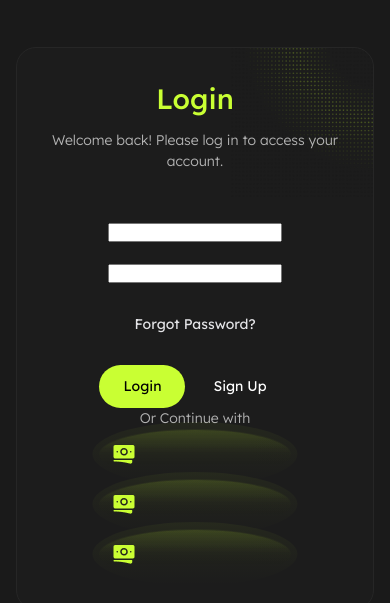
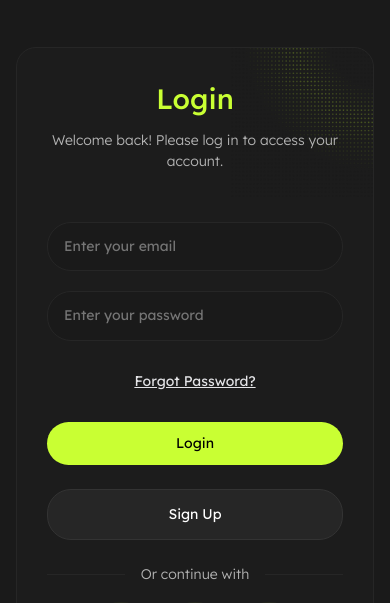
Before and after one commit to hadreemustaffa/yourbank-main, a website built with Vite: page login/index.html in a window 390 px wide. Shown: the part 74-677 px from the top of the page. Built offline with nearby package versions, Linux system fonts and the light colour scheme.

Commit message:
style: complete login page mobile style

```diff
--- a/login/index.html
+++ b/login/index.html
@@ -64,34 +64,38 @@
         <div class="form__input-container">
           <div class="form__input">
             <label for="inputEmail" class="sr-only">Email:</label>
-            <input type="email" name="email" id="inputEmail">
+            <input type="email" name="email" id="inputEmail" placeholder="Enter your email">
             <p class="container__error-message"></p>
           </div>
           <div class="form__input">
             <label for="inputPassword" class="sr-only">Password:</label>
-            <input type="text" name="password" id="inputPassword">
+            <input type="text" name="password" id="inputPassword" placeholder="Enter your password">
             <p class="container__error-message"></p>
           </div>
         </div>
 
-        <a href="#">Forgot Password?</a>
+        <a href="#" id="forgotPassword">Forgot Password?</a>
 
         <div class="form__button-container">
-          <button type="button" class="btn btn-primary">Login</button>
-          <a href="#" class="btn">Sign Up</a>
+          <button type="submit" class="btn btn-primary">Login</button>
+          <a href="/yourbank/signup/" id="signUp" class="btn btn-tertiary">Sign Up</a>
 
           <div class="form__social-container">
-            <p>Or Continue with</p>
+            <div class="form__social-text">
+              <div class="line"></div>
+              <p>Or continue with</p>
+              <div class="line"></div>
+            </div>
             <div class="form__social">
-              <div class="form__icon-container container__content-icon">
-                <img class="icon icon--lg" src="/public/images/dark/icons/banknotes-icon.png" alt="">
-              </div>
-              <div class="form__icon-container container__content-icon">
-                <img class="icon icon--lg" src="/public/images/dark/icons/banknotes-icon.png" alt="">
-              </div>
-              <div class="form__icon-container container__content-icon">
-                <img class="icon icon--lg" src="/public/images/dark/icons/banknotes-icon.png" alt="">
-              </div>
+              <a href="#goggle" class="form__icon-container container__content-icon">
+                <img class="icon icon--lg" src="/public/images/dark/icons/google-green-icon.png" alt="">
+              </a>
+              <a href="#facebook" class="form__icon-container container__content-icon">
+                <img class="icon icon--lg" src="/public/images/dark/icons/facebook-green-icon.png" alt="">
+              </a>
+              <a href="#apple" class="form__icon-container container__content-icon">
+                <img class="icon icon--lg" src="/public/images/dark/icons/apple-green-icon.png" alt="">
+              </a>
             </div>
           </div>
         </div>
--- a/sass/base/_typography.scss
+++ b/sass/base/_typography.scss
@@ -17,6 +17,10 @@ a {
 
   &:hover {
     color: $green-60;
+  }
+
+  &#forgotPassword {
+    text-decoration: underline;
   }
 }
 
--- a/sass/components/_button.scss
+++ b/sass/components/_button.scss
@@ -45,6 +45,11 @@
   &:hover {
     color: $green-60;
   }
+
+  &#signUp {
+    background-color: $grey-15;
+    border: 1px solid $grey-20;
+  }
 }
 
 .btn-with-icon {
--- a/sass/pages/_login.scss
+++ b/sass/pages/_login.scss
@@ -7,9 +7,53 @@
   padding: $space-2xl;
 
   form {
+    width: 100%;
+    align-items: center;
+
     .form__input-container {
       @include flex(column);
       gap: $space-lg;
+      width: 100%;
+
+      .form__input {
+        @include flex(column);
+        text-align: left;
+
+        input {
+          background-color: $grey-10;
+          border: 1px solid $grey-15;
+          padding: $base-space;
+          border-radius: $space-xl;
+          color: $white;
+        }
+      }
+    }
+
+    .form__button-container {
+      @include flex(column);
+      width: 100%;
+      gap: $space-xl;
+    }
+    .form__social-container {
+      @include flex(column);
+      gap: $space-xl;
+      align-items: center;
+
+      .form__social-text {
+        @include flex;
+        gap: $base-space;
+        align-items: center;
+        width: 100%;
+
+        .line {
+          flex: 1;
+        }
+      }
+      .form__social {
+        @include flex;
+        gap: $space-xl;
+        justify-content: center;
+      }
     }
   }
 }
```
Also changed, not shown: public/images/dark/icons/apple-green-icon.png (added), public/images/dark/icons/facebook-green-icon.png (added), public/images/dark/icons/google-green-icon.png (added).
